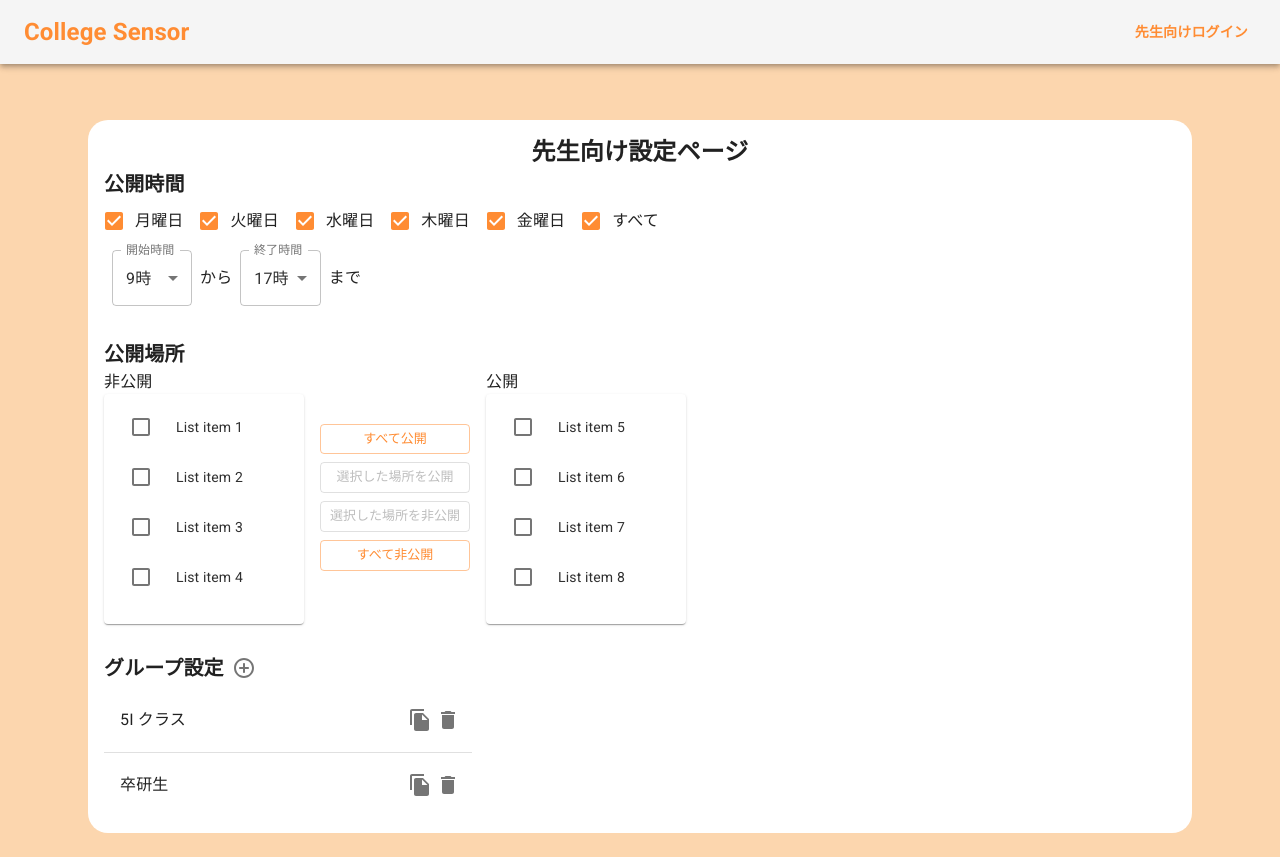
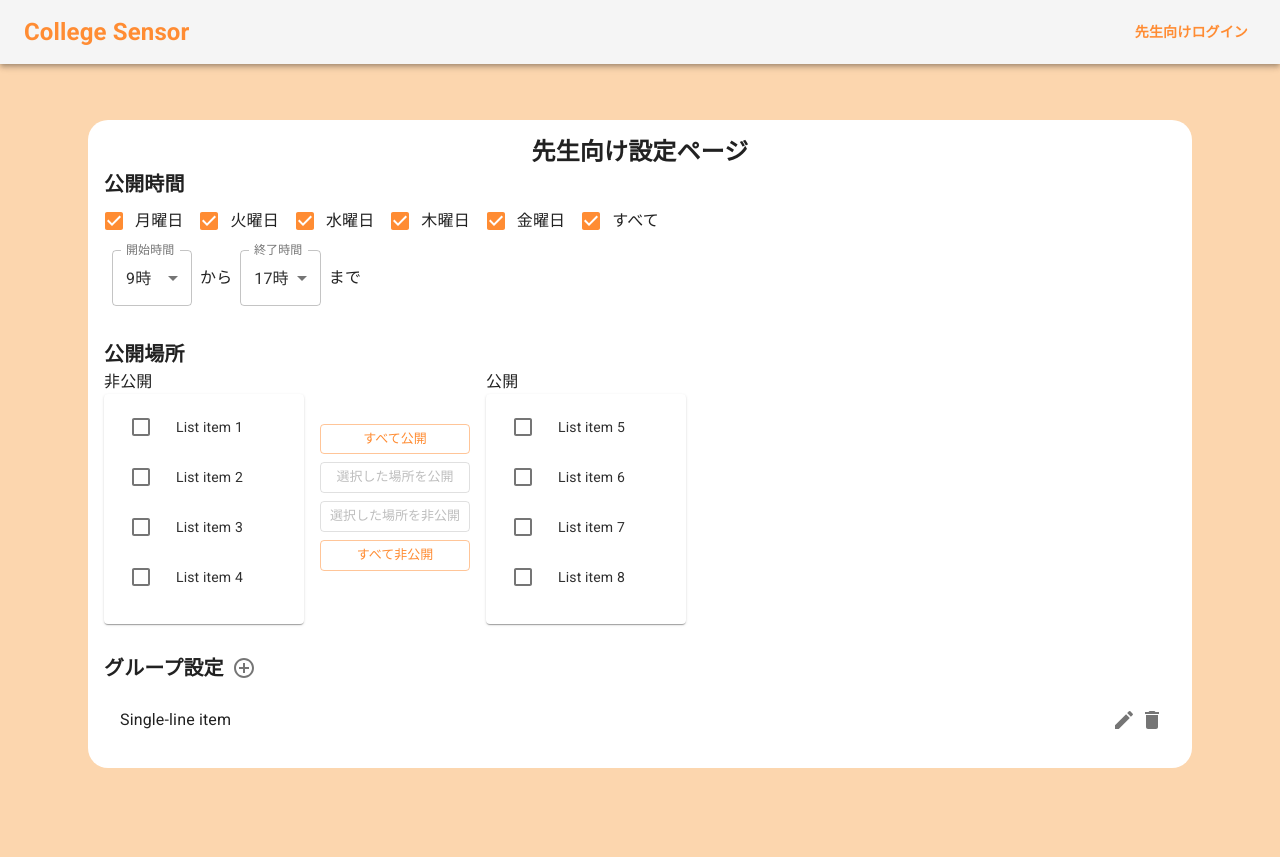
Before and after one commit to sensei-sensor/sensei-sensor-react, a React (Vite) app: page /UserPage in a window 1280 px wide. After the commit the page ends 800 px from the top, so only its background shows below. Built offline with nearby package versions, Linux system fonts and the light colour scheme.

Commit message:
GroupListを変更してエラーをなくした

```diff
--- a/src/components/user/GroupList.jsx
+++ b/src/components/user/GroupList.jsx
@@ -1,75 +1,41 @@
-import { Delete, FileCopy } from "@mui/icons-material";
+import { ControlPoint, Delete, Edit } from "@mui/icons-material";
 import {
-  Divider,
-  Grid,
+  Box,
   IconButton,
   List,
   ListItem,
-  ListItemSecondaryAction,
   ListItemText,
+  Typography,
 } from "@mui/material";
-import { makeStyles } from "@mui/styles";
 import React from "react";
 
-const useStyles = makeStyles((theme) => ({
-  root: {
-    flexGrow: 1,
-    maxWidth: 752,
-  },
-  demo: {
-    backgroundColor: theme.palette.background.paper,
-  },
-  title: {
-    margin: theme.spacing(4, 0, 2),
-  },
-}));
-
 export default function GroupList() {
-  const classes = useStyles();
-  const dense = "";
-  const secondary = "";
-
   return (
-    <div className={classes.root}>
-      <Grid container spacing={2}>
-        <Grid item xs={12} md={6}>
-          <div className={classes.demo}>
-            <List dense={dense}>
-              <ListItem>
-                <ListItemText
-                  primary="5I クラス"
-                  secondary={secondary ? "Secondary text" : null}
-                />
-                <ListItemSecondaryAction>
-                  <IconButton edge="end" aria-label="グループコードをコピー">
-                    <FileCopy />
+    <>
+      <Box display={"flex"} alignItems={"center"}>
+        <Typography variant={"h6"}>
+          <Box fontWeight={700}>グループ設定</Box>
+        </Typography>
+        <IconButton edge="end" aria-label="グループを追加">
+          <ControlPoint />
+        </IconButton>
+      </Box>
+      <List>
+        <ListItem
+          secondaryAction={
+            <>
+              <IconButton edge="end" aria-label="グループを編集">
+                <Edit />
               </IconButton>
               <IconButton edge="end" aria-label="グループを削除">
                 <Delete />
               </IconButton>
-                </ListItemSecondaryAction>
+            </>
+          }
+        >
+          <ListItemText primary="Single-line item" />
         </ListItem>
       </List>
-            <Divider />
-            <List dense={dense}>
-              <ListItem>
-                <ListItemText
-                  primary="卒研生"
-                  secondary={secondary ? "Secondary text" : null}
-                />
-                <ListItemSecondaryAction>
-                  <IconButton edge="end" aria-label="グループコードをコピー">
-                    <FileCopy />
-                  </IconButton>
-                  <IconButton edge="end" aria-label="グループを削除">
-                    <Delete />
-                  </IconButton>
-                </ListItemSecondaryAction>
-              </ListItem>
-            </List>
-          </div>
-        </Grid>
-      </Grid>
-    </div>
+    </>
   );
 }
--- a/src/pages/UserPage.jsx
+++ b/src/pages/UserPage.jsx
@@ -1,5 +1,4 @@
-import { ControlPointRounded } from "@mui/icons-material";
-import { Box, Container, IconButton, Typography } from "@mui/material";
+import { Box, Container, Typography } from "@mui/material";
 import React from "react";
 import GroupList from "../components/user/GroupList";
 import PublicationDays from "../components/user/PublicationDays";
@@ -26,14 +25,6 @@ export default function UserPage() {
           <PublicationList />
         </Box>
         <Box mt={3}>
-          <Box display={"flex"} alignItems={"center"}>
-            <Typography variant={"h6"}>
-              <Box fontWeight={700}>グループ設定</Box>
-            </Typography>
-            <IconButton edge="end" aria-label="グループを削除">
-              <ControlPointRounded />
-            </IconButton>
-          </Box>
           <GroupList />
         </Box>
       </Box>
```
Lines whose indentation alone changed are shown as unchanged.
